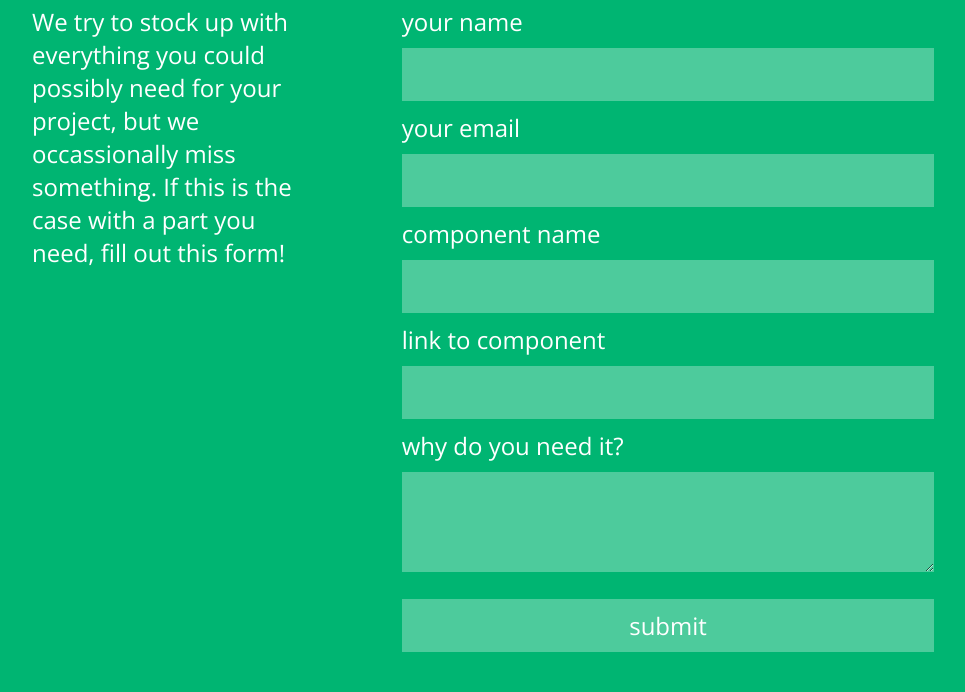
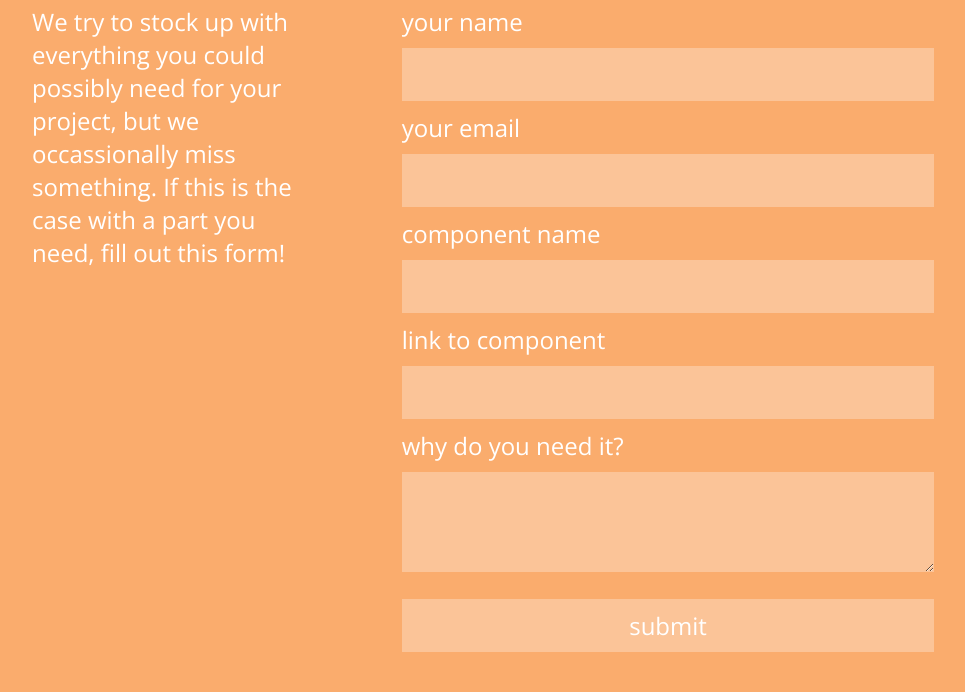
Before and after one commit to dmanikt/sandboxUMD.github.io, a website: page request.html in a window 1280 px wide. Shown: the part 200-892 px from the top of the page, without its empty margins (138-1103 px from the left). Drawn offline with nearby package versions, Linux system fonts and the light colour scheme.

Commit message:
going wild with colorschemes

```diff
--- a/css/main.css
+++ b/css/main.css
@@ -303,7 +303,7 @@ input[type="number"]::-webkit-inner-spin-button,
 input[type="number"]::-webkit-outer-spin-button {
   height: auto; }
 
-input[type="text"]{
+input[type="text"], input[type="email"], textarea{
    padding: 10px 20px;
 }
 /**
@@ -581,7 +581,7 @@ input {
   width: 100%;
   padding-top: 10px;
   padding-bottom: 10px;
-  background-color: #4DCB9C;
+  background-color: #FBC498;
   border: 0px solid;
   -webkit-box-sizing: border-box;
   -moz-box-sizing: border-box;
@@ -591,7 +591,7 @@ textarea {
   width: 100%;
   padding-top: 10px;
   padding-bottom: 10px;
-  background-color: #4DCB9C;
+  background-color: #FBC498;
   border: 0px solid;
   -webkit-box-sizing: border-box;
   -moz-box-sizing: border-box;
--- a/request.html
+++ b/request.html
@@ -1,5 +1,5 @@
 <!DOCTYPE html>
-<html lang="en" style="background-color:#00B572">
+<html lang="en" style="background-color:#FAAC6D">
 
 <head>
   <meta charset="UTF-8">
```
